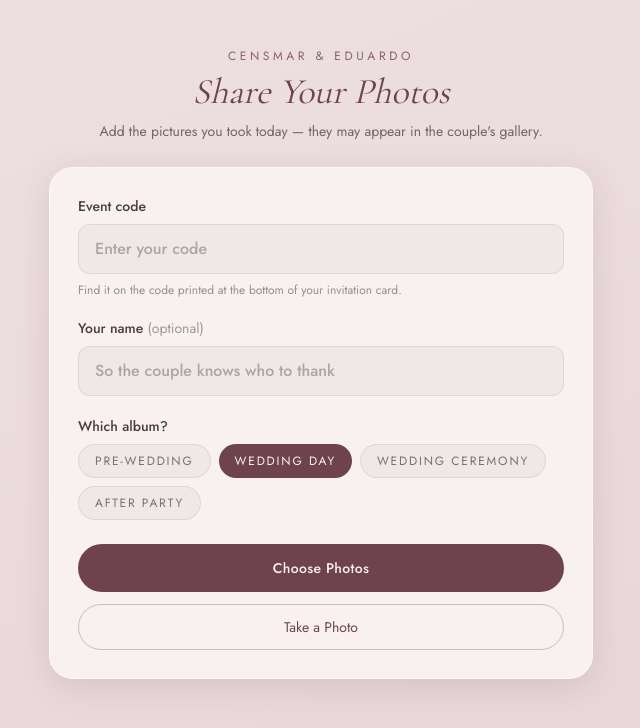
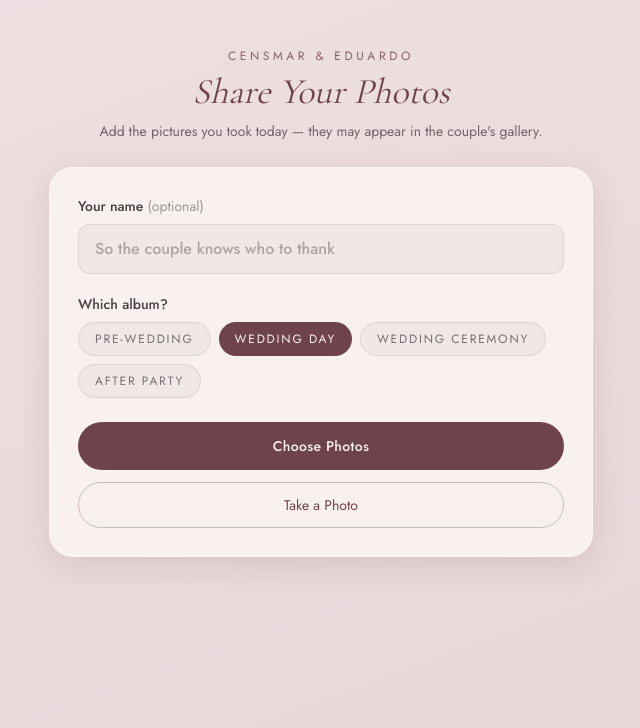
Before and after one commit to 10Johannes/E-Invitation, a Next.js app: page /upload in a window 1280 px wide. Shown: the top 728 px of the page, without its empty margins (319-959 px from the left). Built offline with nearby package versions, Linux system fonts and the light colour scheme.

Commit message:
Remove event passcode requirement from guest uploads

```diff
--- a/docker-compose.yml
+++ b/docker-compose.yml
@@ -5,7 +5,6 @@ services:
       - "3000:3000"
     environment:
       # Defaults for local testing; override via host env or .env
-      EVENT_PASSCODE: ${EVENT_PASSCODE:-censmar-eduardo2026}
       CLOUDINARY_CLOUD_NAME: ${CLOUDINARY_CLOUD_NAME:-}
       CLOUDINARY_API_KEY: ${CLOUDINARY_API_KEY:-}
       CLOUDINARY_API_SECRET: ${CLOUDINARY_API_SECRET:-}
--- a/src/app/admin/AdminDashboard.tsx
+++ b/src/app/admin/AdminDashboard.tsx
@@ -447,17 +447,6 @@ function ContentTab({
             value={form.spotifyPlaylistUrl}
             onChange={(e) => update({ spotifyPlaylistUrl: e.target.value })}
             placeholder="https://open.spotify.com/playlist/…"
-            className={inputClass}
-          />
-        </Field>
-
-        <Field
-          label="Guest upload hint"
-          hint="Shown under the event-code box on /upload"
-        >
-          <input
-            value={form.uploadPasscodeHint}
-            onChange={(e) => update({ uploadPasscodeHint: e.target.value })}
             className={inputClass}
           />
         </Field>
--- a/src/app/admin/actions.ts
+++ b/src/app/admin/actions.ts
@@ -76,7 +76,6 @@ export type ContentInput = {
   venue: { name: string; address: string; mapsUrl: string };
   events: WeddingEvent[];
   spotifyPlaylistUrl: string;
-  uploadPasscodeHint: string;
   loveNote: string;
   dressCode: string;
   registryNote: string;
@@ -171,7 +170,6 @@ export async function saveContentAction(
     },
     events: cleanedEvents,
     spotifyPlaylistUrl: spotify,
-    uploadPasscodeHint: clean(input.uploadPasscodeHint, 200),
     loveNote: clean(input.loveNote, 400),
     dressCode: clean(input.dressCode, 160),
     registryNote: clean(input.registryNote, 300),
--- a/src/app/admin/page.tsx
+++ b/src/app/admin/page.tsx
@@ -36,7 +36,6 @@ export default async function AdminPage() {
     venue: settings.venue,
     events: settings.events,
     spotifyPlaylistUrl: settings.spotifyPlaylistUrl,
-    uploadPasscodeHint: settings.uploadPasscodeHint,
     loveNote: settings.loveNote,
     dressCode: settings.dressCode,
     registryNote: settings.registryNote,
--- a/src/app/api/upload/route.ts
+++ b/src/app/api/upload/route.ts
@@ -1,4 +1,3 @@
-import { timingSafeEqual } from "crypto";
 import { NextResponse } from "next/server";
 import type { UploadApiResponse } from "cloudinary";
 import { cloudinary, cloudinaryConfigured } from "@/lib/cloudinary";
@@ -9,16 +8,8 @@ import { revalidateGuestPhotos } from "@/lib/photos";
 const ALLOWED_TYPES = new Set(["image/jpeg", "image/png", "image/webp"]);
 const MAX_SIZE_BYTES = 10 * 1024 * 1024;
 
-function passcodeMatches(input: string): boolean {
-  const expected = process.env.EVENT_PASSCODE ?? "";
-  if (!expected) return false;
-  const a = Buffer.from(input.trim().toLowerCase());
-  const b = Buffer.from(expected.trim().toLowerCase());
-  return a.length === b.length && timingSafeEqual(a, b);
-}
-
 export async function POST(request: Request) {
-  if (!cloudinaryConfigured || !process.env.EVENT_PASSCODE) {
+  if (!cloudinaryConfigured) {
     return NextResponse.json(
       { error: "Photo sharing is not configured yet. Please try again later." },
       { status: 503 }
@@ -37,11 +28,6 @@ export async function POST(request: Request) {
     form = await request.formData();
   } catch {
     return NextResponse.json({ error: "Invalid form data." }, { status: 400 });
-  }
-
-  const passcode = String(form.get("passcode") ?? "");
-  if (!passcodeMatches(passcode)) {
-    return NextResponse.json({ error: "Incorrect event code." }, { status: 401 });
   }
 
   const guestName = String(form.get("guestName") ?? "").trim().slice(0, 60);
--- a/src/app/upload/page.tsx
+++ b/src/app/upload/page.tsx
@@ -18,7 +18,6 @@ export default async function UploadPage() {
     <UploadClient
       first={settings.couple.first}
       second={settings.couple.second}
-      hint={settings.uploadPasscodeHint}
     />
   );
 }
--- a/src/app/upload/upload-client.tsx
+++ b/src/app/upload/upload-client.tsx
@@ -12,7 +12,6 @@ const ALLOWED_TYPES = new Set(["image/jpeg", "image/png", "image/webp"]);
 type UploadClientProps = {
   first: string;
   second: string;
-  hint: string;
 };
 
 type Status = "queued" | "compressing" | "uploading" | "done" | "error";
@@ -36,10 +35,8 @@ function newId(): string {
 export default function UploadClient({
   first,
   second,
-  hint,
 }: UploadClientProps) {
   const [phase, setPhase] = useState<Phase>("gate");
-  const [passcode, setPasscode] = useState("");
   const [guestName, setGuestName] = useState("");
   const [album, setAlbum] = useState<AlbumId>(DEFAULT_ALBUM);
   const [items, setItems] = useState<Item[]>([]);
@@ -115,7 +112,6 @@ export default function UploadClient({
       updateItem(item.id, { status: "uploading", progress: 45 });
 
       const form = new FormData();
-      form.set("passcode", passcode.trim());
       form.set("guestName", guestName.trim());
       form.set("album", album);
       form.set(
@@ -134,7 +130,7 @@ export default function UploadClient({
 
       updateItem(item.id, { status: "done", progress: 100 });
     },
-    [album, guestName, passcode, updateItem]
+    [album, guestName, updateItem]
   );
 
   async function runQueue() {
@@ -157,10 +153,6 @@ export default function UploadClient({
   }
 
   function confirmDetails(target: "picker" | "camera") {
-    if (!passcode.trim()) {
-      setFormError("Please enter your event code.");
-      return;
-    }
     setFormError(null);
     openCameraOrPicker(target);
   }
@@ -241,21 +233,6 @@ export default function UploadClient({
       {phase === "gate" && (
         <section className="glass rounded-3xl p-7">
           <label className="block text-sm font-medium text-charcoal">
-            Event code
-            <input
-              type="text"
-              value={passcode}
-              onChange={(e) => setPasscode(e.target.value)}
-              placeholder="Enter your code"
-              autoComplete="off"
-              className="mt-2 w-full rounded-xl border border-charcoal/10 bg-charcoal/5 px-4 py-3 text-base text-charcoal outline-none transition placeholder:text-charcoal/40 focus:border-deeprose focus:bg-charcoal/10"
-            />
-          </label>
-          <p className="mt-2 text-xs text-charcoal/55">
-            Find it on {hint}.
-          </p>
-
-          <label className="mt-5 block text-sm font-medium text-charcoal">
             Your name{" "}
             <span className="font-normal text-charcoal/50">(optional)</span>
             <input
--- a/src/config/wedding.ts
+++ b/src/config/wedding.ts
@@ -42,7 +42,6 @@ export const DEFAULT_SETTINGS: Settings = {
     },
   ],
   spotifyPlaylistUrl: "",
-  uploadPasscodeHint: "the code printed at the bottom of your invitation card",
   guestPhotosShowNow: true,
   hiddenGuestPhotos: [],
   heroPhotos: [],
--- a/src/lib/settings.ts
+++ b/src/lib/settings.ts
@@ -39,7 +39,6 @@ export type Settings = {
   };
   events: WeddingEvent[];
   spotifyPlaylistUrl: string;
-  uploadPasscodeHint: string;
   guestPhotosShowNow: boolean;
   hiddenGuestPhotos: string[];
   heroPhotos: CouplePhoto[];
```
Also changed, not shown: 1 other file (tests, documents, lock files or other folders).
